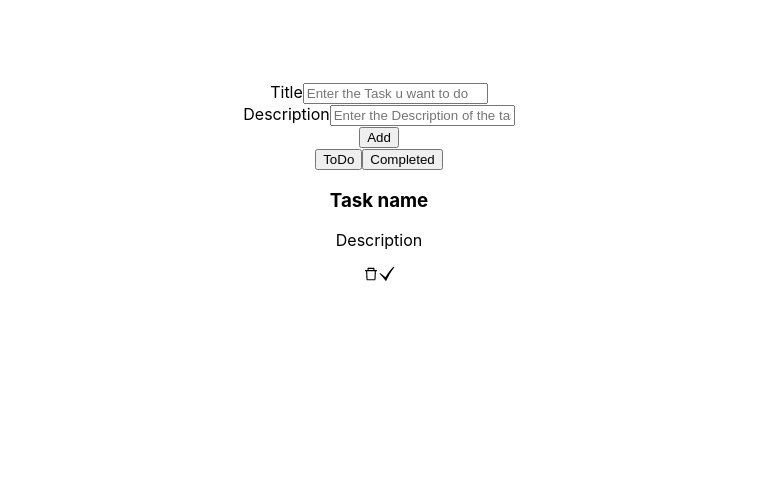
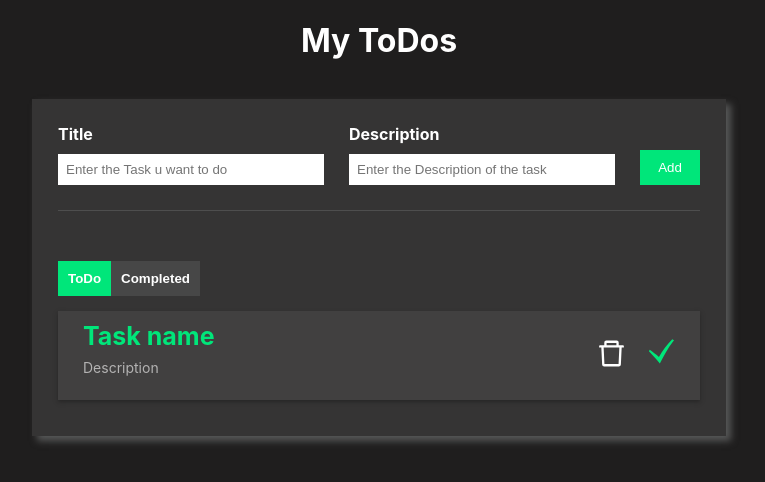
Before and after one commit to ChandrikaNarkedamilli/ToDo-List, a React (Create React App) app: page / in a window 1280 px wide. Shown: the top 482 px of the page, without its empty margins (261-1026 px from the left). Built offline with nearby package versions, Linux system fonts and the light colour scheme.

Commit message:
Added css for the todo project

```diff
--- a/src/App.css
+++ b/src/App.css
@@ -1,38 +1,140 @@
-.App {
+body{
+  background-color: #1f1e1e;
+  color : white;
+  overflow : hidden;
+}
+
+h1 {
   text-align: center;
 }
 
-.App-logo {
-  height: 40vmin;
-  pointer-events: none;
+.todo-wrapper {
+  background-color: #353434;
+  width : fit-content;
+  margin-left: auto;
+  margin-right: auto;
+  margin-top: 3%;
+  padding : 2%;
+  overflow-y : auto;
+  max-height: 80vh;
+  box-shadow: 5px 5px 7px rgb(86, 87, 87);
 }
 
-@media (prefers-reduced-motion: no-preference) {
-  .App-logo {
-    animation: App-logo-spin infinite 20s linear;
-  }
+.todo-input {
+  display: flex;
+  align-items: center;
+  justify-content: center;
+  border-bottom: 1px solid rgb(78, 78, 78);
+  padding-bottom: 25px;
+  margin-bottom: 25px ;
 }
 
-.App-header {
-  background-color: #282c34;
-  min-height: 100vh;
-  display: flex;
+.todo-input-item {
+  display:flex;
   flex-direction: column;
-  align-items: center;
-  justify-content: center;
-  font-size: calc(10px + 2vmin);
-  color: white;
+  align-items: flex-start;
+  margin-right: 25px;
 }
 
-.App-link {
-  color: #61dafb;
+.todo-input-item label {
+  font-weight: bold;
+  margin-bottom: 10px;
 }
 
-@keyframes App-logo-spin {
-  from {
-    transform: rotate(0deg);
-  }
-  to {
-    transform: rotate(360deg);
-  }
+.todo-input-item input{
+  padding : 8px;
+  border:none;
+  width : 250px;
 }
+
+.todo-input-item input:focus {
+  outline : 2px solid rgb(0,230,122);
+}
+
+.primary-button {
+  cursor: pointer;
+  padding : 10px;
+  margin-top: 25px;
+  width : 60px;
+  border:none;
+  color : white;
+  background-color:  rgb(0,230,122);
+  border-radius: 0px;
+}
+
+.primary-button:hover {
+  background-color: rgb(4,196,106);
+}
+
+.button-area {
+  margin-bottom: 15px;
+}
+
+.secondary-button {
+  cursor: pointer;
+  padding : 10px;
+  margin-top: 25px;
+  width : fit-content;
+  border:none;
+  color : white;
+  font-weight : bold;
+  background-color:  rgb(71, 71, 71);
+  border-radius: 0px;
+}
+
+.active {
+  background-color: rgb(0,230,122);
+}
+
+
+.todo-list {
+  display : flex;
+  flex-direction: column;
+}
+
+.todo-list-item {
+  background-color: #414040;
+  display: flex;
+  justify-content: space-between;
+  padding : 25px;
+  padding-bottom: 10px ;
+  padding-top: 10px;
+  margin-bottom: 10px;
+  align-items: center;
+  box-shadow: 0px 2px 4px rgb(39, 38, 38);
+}
+
+.todo-list-item h3{
+  font-size: 25px;
+  color: rgb(0,230,122);
+  margin : 0px;
+  font-weight: bold;
+}
+
+.todo-list-item p {
+  margin-top: 8px;
+  font-size: 14px;
+  color: rgb(179,178,178);
+}
+
+.delete-icon {
+  font-size : 33px;
+  cursor: pointer;
+  padding-right: 10px;
+}
+
+.delete-icon:hover {
+  color : red;
+}
+
+.check-icon {
+  font-size: 27px;
+  margin-left: 10px;
+  margin-bottom :5px;
+  cursor: pointer;
+  color: rgb(0,230,122);
+}
+
+.check-icon:hover{
+  color:rgb(4, 162, 88);
+}
```
